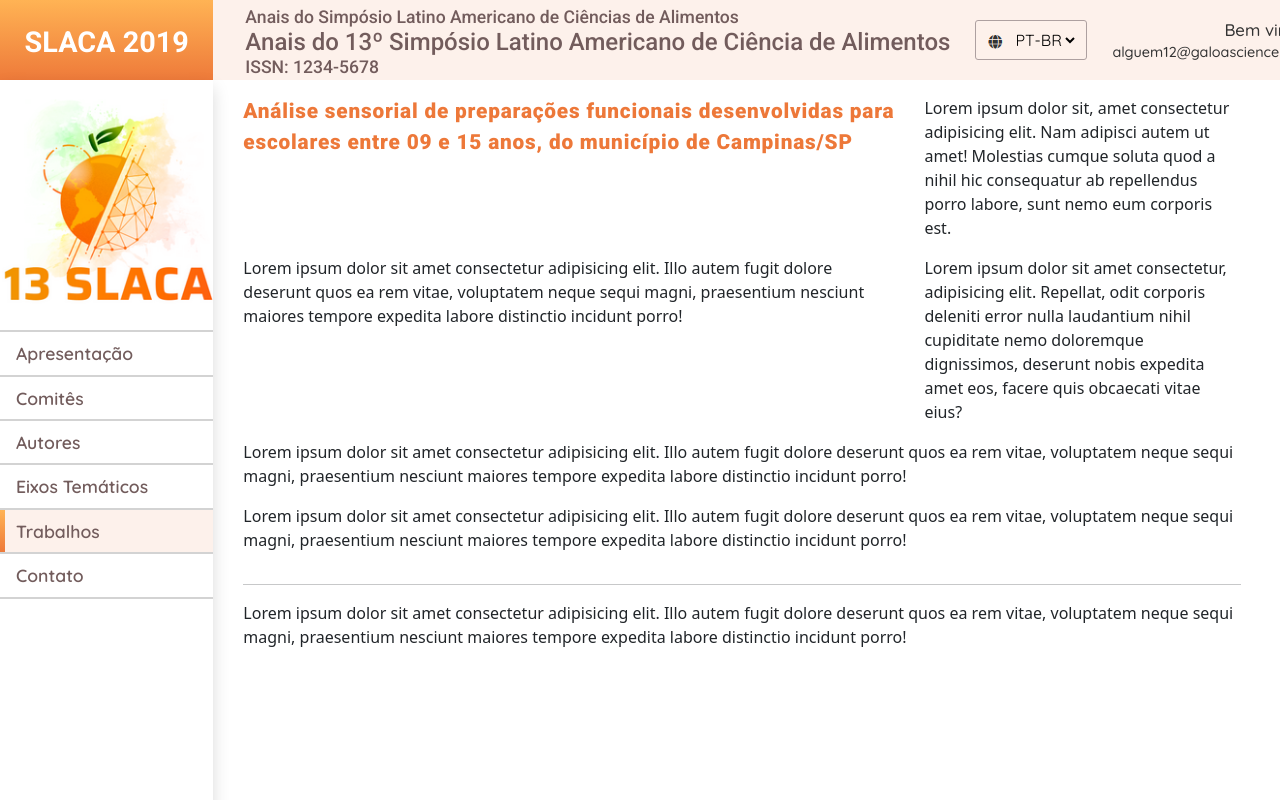
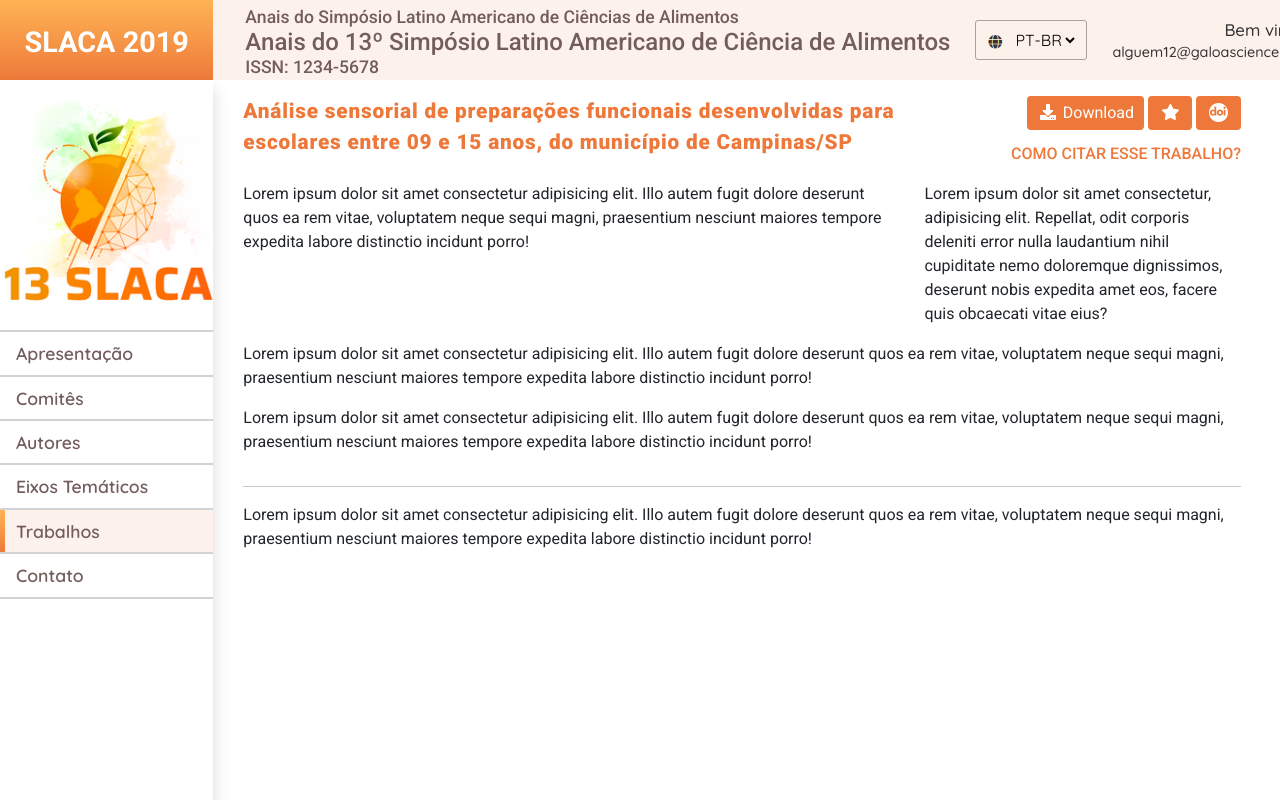
Before and after one commit to MarceloM075/criando-um-site, a website: page index.html in a window 1280 px wide. Drawn offline with Linux system fonts and the light colour scheme.

Commit message:
desenvolvimento do title e do button area

```diff
--- a/assets/styles/mainContentContainer.css
+++ b/assets/styles/mainContentContainer.css
@@ -1,11 +1,34 @@
 #main-content-container>*{
     padding: 0px 15px 0px 30px;
+    font-family: 'Roboto', sans-serif;
 }
 
 #title{
     font-size: 1.3rem;
-    font-family: 'Roboto', sans-serif;
-    color: var(--orange);
     font-weight: 900;
     letter-spacing: 0.05rem;
+    color: var(--orange);
 }
+
+.btn-area{
+    display: flex;
+    flex-direction: column;
+    gap: 12px;
+    align-items: end;
+    justify-content: center;
+    color: var(--orange);
+    font-weight: 500;
+}
+
+.btn-custom{
+    background-color: var(--orange);
+    border: none;
+    border-radius: 4px;
+    padding: 5px 10px;
+    color: white;
+    text-align: center;
+}
+
+.btn-custom img {
+    padding: 0 3px 3px 3px;
+}
--- a/index.html
+++ b/index.html
@@ -76,8 +76,22 @@
                     <div class="col-lg-8 mt-3" id="title">
                         Análise sensorial de preparações funcionais desenvolvidas para escolares entre 09 e 15 anos, do município de Campinas/SP
                     </div>
-                    <div class="col-lg-4 mt-3">
-                        Lorem ipsum dolor sit, amet consectetur adipisicing elit. Nam adipisci autem ut amet! Molestias cumque soluta quod a nihil hic consequatur ab repellendus porro labore, sunt nemo eum corporis est.
+                    <div class="col-lg-4 mt-3 btn-area">
+                        <div id="main-content-buttons">
+                            <button class="btn-custom">
+                                <img src="./assets/img/download-icon.png">
+                                <span>Download</span>
+                            </button>
+                            <button class="btn-custom">
+                                <img src="./assets/img/star-icon.png">
+                            </button>
+                            <button class="btn-custom">
+                                <img src="./assets/img/doi-icon.png">
+                            </button>
+                        </div>
+                        <div>
+                            COMO CITAR ESSE TRABALHO?
+                        </div>
                     </div>
                 </div>
                 <div class="col-lg-12 row" id="video-main-content">
```
Also changed, not shown: assets/img/doi-icon.png (added), assets/img/download-icon.png (added), assets/img/star-icon.png (added).
